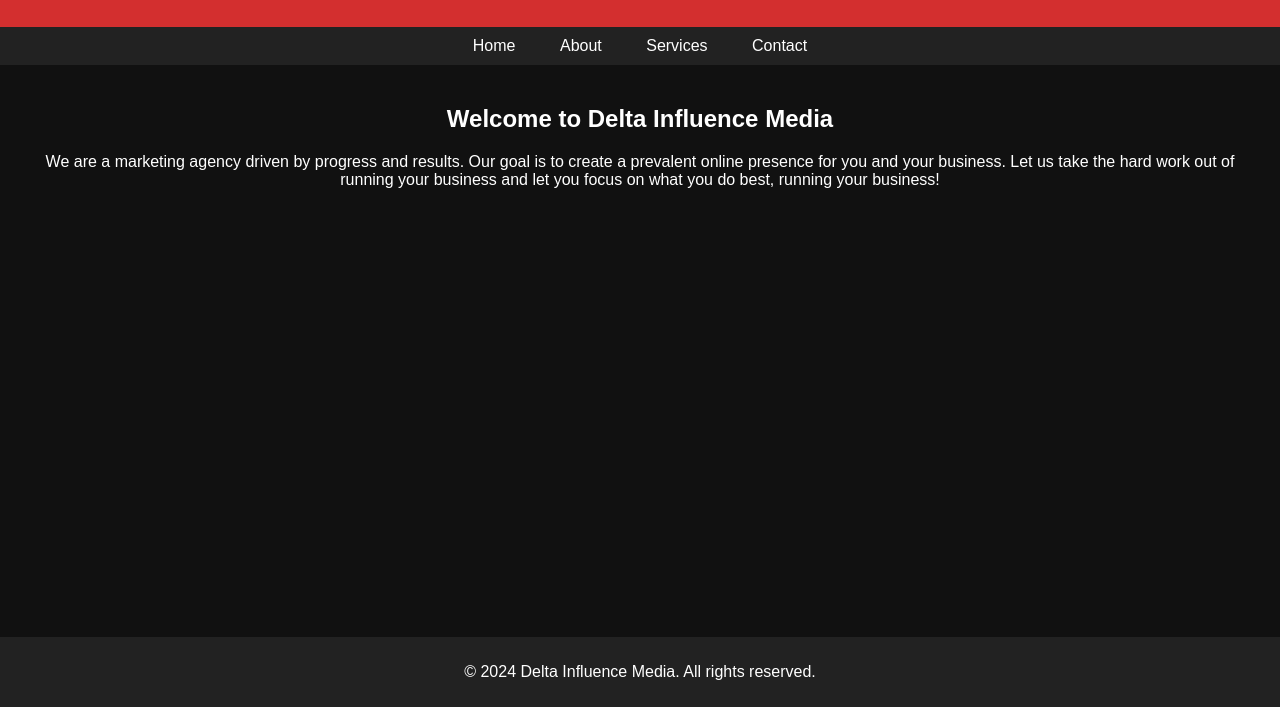
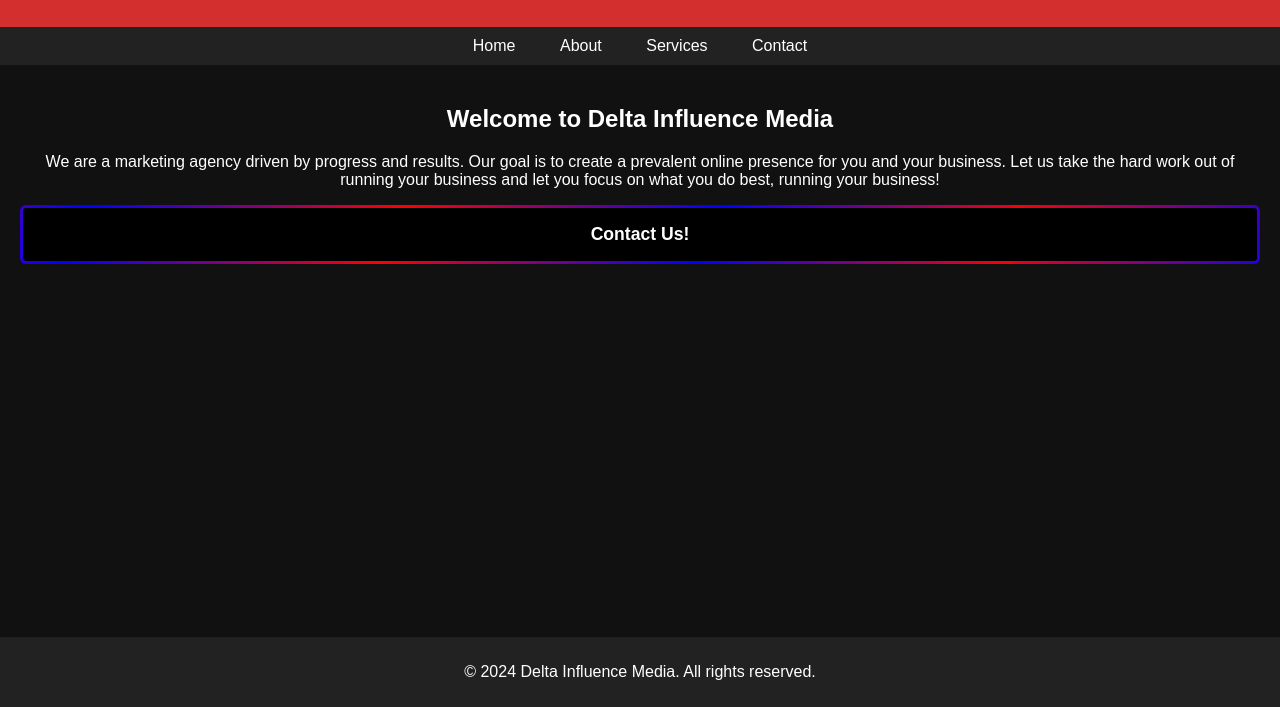
Before and after one commit to loganjgebhardt/loganjgebhardt.github.io, a plain HTML site: page index.html in a window 1280 px wide. Shown: the part 93-800 px from the top of the page. Drawn offline with Linux system fonts and the light colour scheme.

Commit message:
Contact Update
Contact button added

```diff
--- a/index.html
+++ b/index.html
@@ -15,7 +15,7 @@
         }
         header {
             background-color: #d32f2f; /* red header background */
-            color: white; /* white text color */
+            color: #000; /* white text color */
             padding: 20px;
             text-align: center;
         }
@@ -46,6 +46,56 @@
             bottom: 0;
             width: 100%;
         }
+.codepen-button {
+  display: block;
+  cursor: pointer;
+  color: white;
+  margin: 0 auto;
+  position: relative;
+  text-decoration: none;
+  font-weight: 600;
+  border-radius: 6px;
+  overflow: hidden;
+  padding: 3px;
+  isolation: isolate;
+}
+
+.codepen-button::before {
+  content: "";
+  position: absolute;
+  top: 0;
+  left: 0;
+  width: 400%;
+  height: 100%;
+  background: linear-gradient(115deg,#ff0000,#0000ff,#ff0000,#0000ff,#ff0000);
+  background-size: 25% 100%;
+  animation: an-at-keyframe-css-at-rule-that-translates-via-the-transform-property-the-background-by-negative-25-percent-of-its-width-so-that-it-gives-a-nice-border-animation_-We-use-the-translate-property-to-have-a-nice-transition-so-it_s-not-a-jerk-of-a-start-or-stop .75s linear infinite;
+  animation-play-state: paused;
+  translate: -5% 0%;
+  transition: translate 0.25s ease-out;
+}
+
+.codepen-button:hover::before {
+  animation-play-state: running;
+  transition-duration: 0.75s;
+  translate: 0% 0%;
+}
+
+@keyframes an-at-keyframe-css-at-rule-that-translates-via-the-transform-property-the-background-by-negative-25-percent-of-its-width-so-that-it-gives-a-nice-border-animation_-We-use-the-translate-property-to-have-a-nice-transition-so-it_s-not-a-jerk-of-a-start-or-stop {
+  to {
+    transform: translateX(-25%);
+  }
+}
+
+.codepen-button span {
+  position: relative;
+  display: block;
+  padding: 1rem 1.5rem;
+  font-size: 1.1rem;
+  background: #000;
+  border-radius: 3px;
+  height: 100%;
+}
     </style>
 </head>
 <body>
@@ -61,6 +111,7 @@
     <section>
         <h2>Welcome to Delta Influence Media</h2>
         <p>We are a marketing agency driven by progress and results. Our goal is to create a prevalent online presence for you and your business. Let us take the hard work out of running your business and let you focus on what you do best, running your business!</p>
+        <a href="contact.html" class="codepen-button"><span>Contact Us!</span></a>
     </section>
     <footer>
         <p>&copy; 2024 Delta Influence Media. All rights reserved.</p>
```
Also changed, not shown: about.html (+1 -1 lines), contact.html (+1 -1 lines), services.html (+1 -1 lines).
